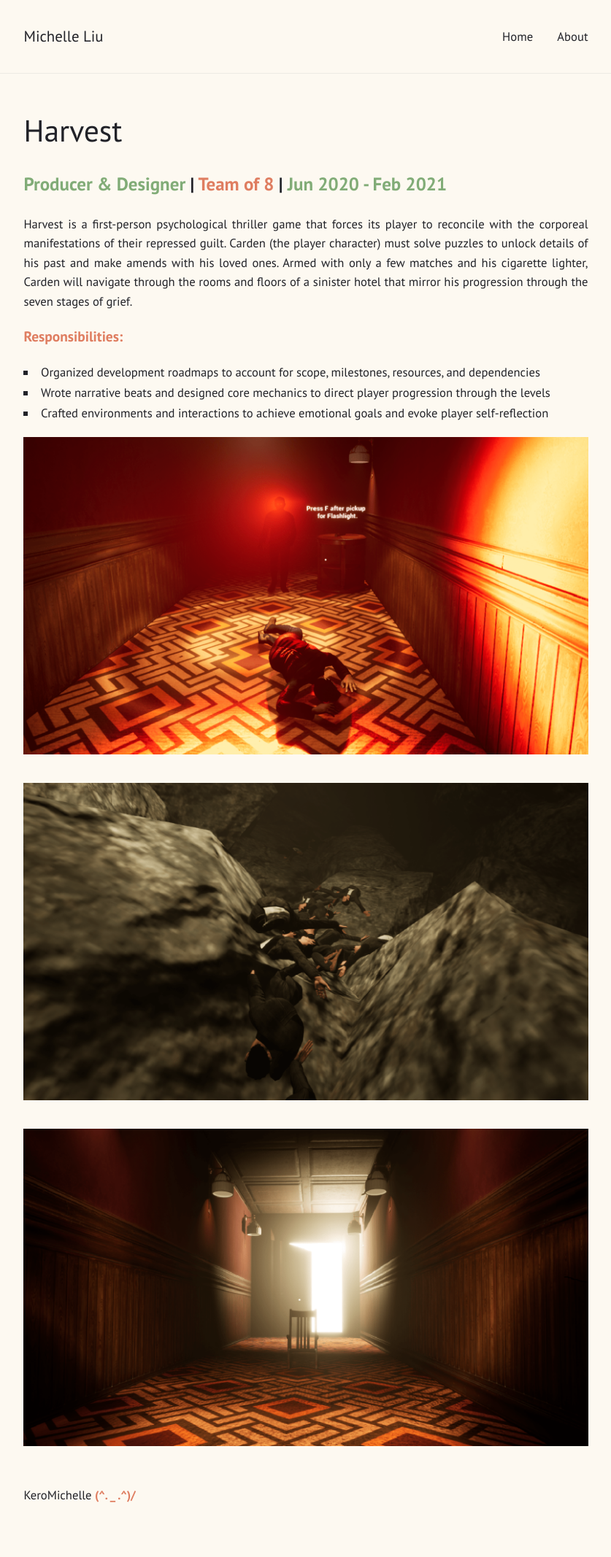
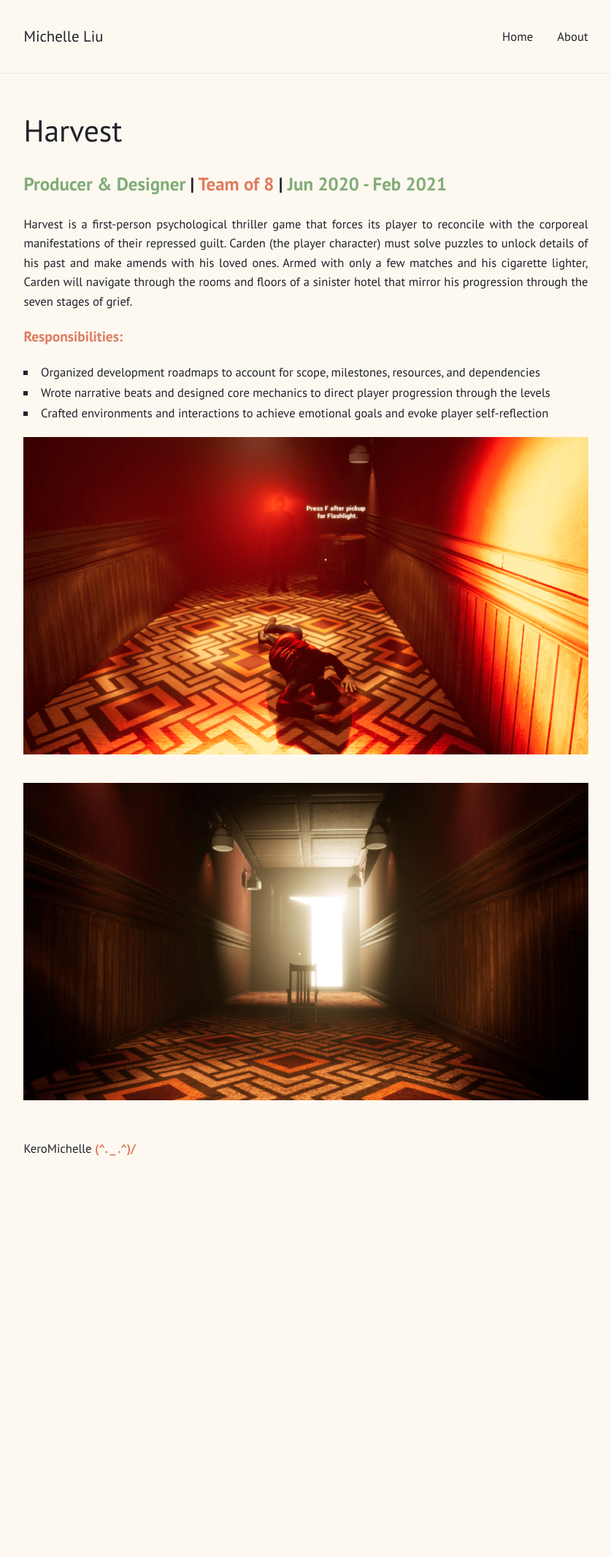
Before and after one commit to KeroMichelle/KeroMichelle.github.io, a Jekyll site: the page built from harvest.html, in a window 1280 px wide. Shown: the whole page at 73% size, without its empty margins (221-1058 px from the left). Built offline with Jekyll 4.4.1, drawn with Linux system fonts in a browser that asks for light colours; after the commit the page ends 1660 px from its top, so only the background shows below that.

Commit message:
delete a harvest image to fix footer

```diff
--- a/harvest.html
+++ b/harvest.html
@@ -23,12 +23,6 @@
   <img src="/assets/images/harvest.png" alt="harvest">
   <br><br>
   <img src="/assets/images/harvest2.png" alt="harvest2">
-  <br><br>
-  <img src="/assets/images/harvest3.png" alt="harvest3">
-  </p>
-
-  <p>
-
   </p>
   <br
 
```
Also changed, not shown: assets/images/harvest2.png, assets/images/harvest3.png.
